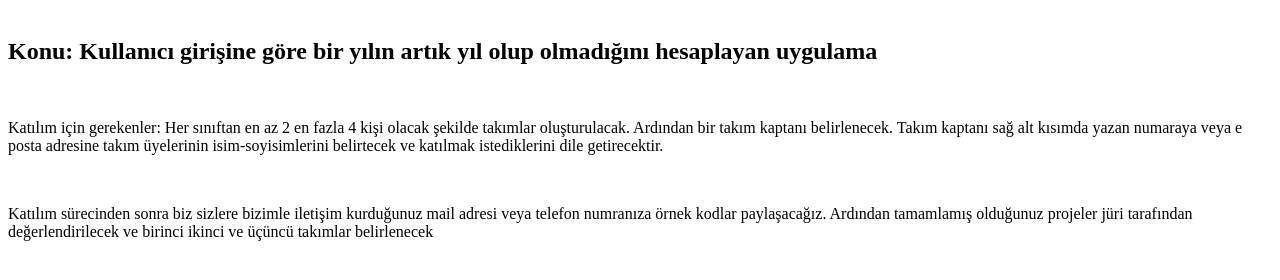
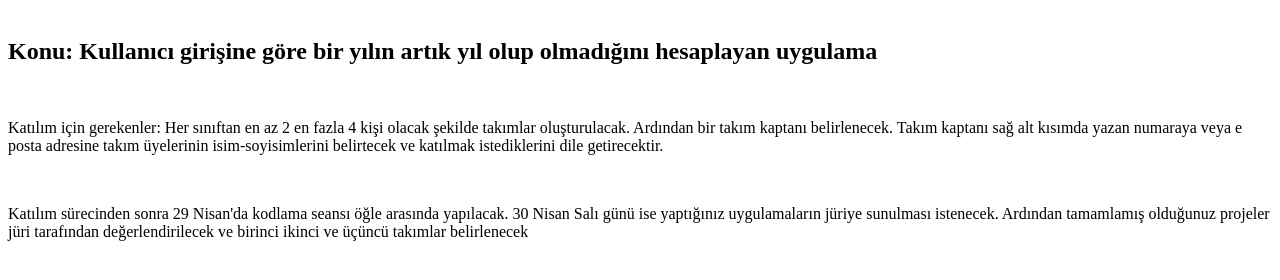
Before and after one commit to PythonPractices1/pythonpractices1.github.io, a plain HTML site: page index.html in a window 1280 px wide. Shown: the part 66-346 px from the top of the page. Drawn offline with Linux system fonts and the light colour scheme.

Commit message:
Update index.html

```diff
--- a/index.html
+++ b/index.html
@@ -4,5 +4,5 @@
 <br>
 <p>Katılım için gerekenler: Her sınıftan en az 2 en fazla 4 kişi olacak şekilde takımlar oluşturulacak. Ardından bir takım kaptanı belirlenecek. Takım kaptanı sağ alt kısımda yazan numaraya veya e posta adresine takım üyelerinin isim-soyisimlerini belirtecek ve katılmak istediklerini dile getirecektir.</p>
 <br>
-<p>Katılım sürecinden sonra biz sizlere bizimle iletişim kurduğunuz mail adresi veya telefon numranıza örnek kodlar paylaşacağız. Ardından tamamlamış olduğunuz projeler jüri
+<p>Katılım sürecinden sonra 29 Nisan'da kodlama seansı öğle arasında yapılacak. 30 Nisan Salı günü ise yaptığınız uygulamaların jüriye sunulması istenecek. Ardından tamamlamış olduğunuz projeler jüri
   tarafından değerlendirilecek ve birinci ikinci ve üçüncü takımlar belirlenecek</p>
```
